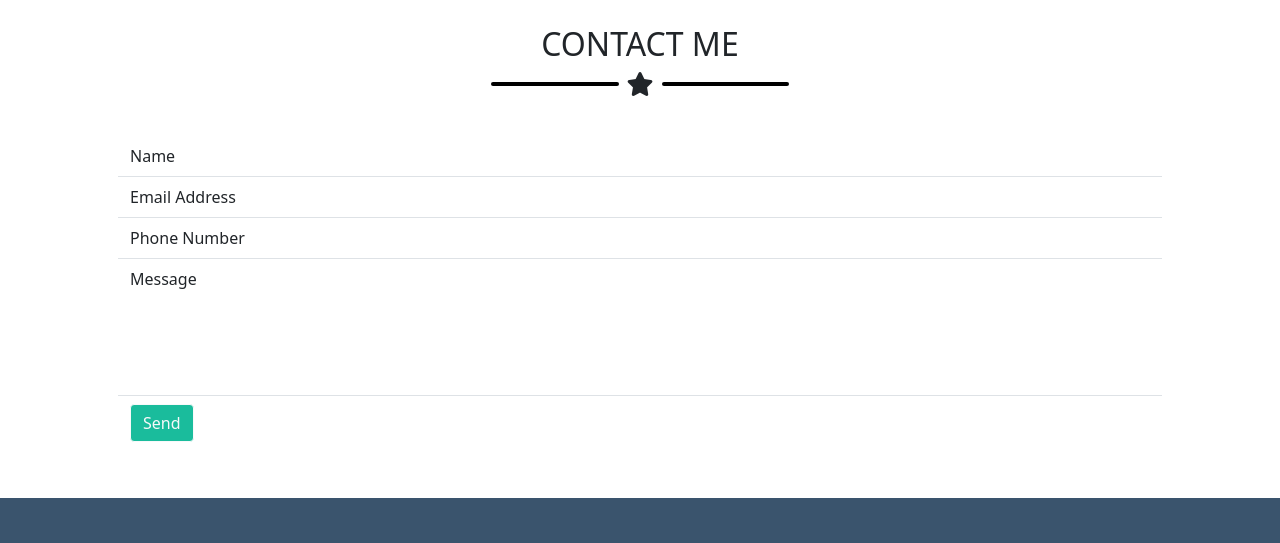
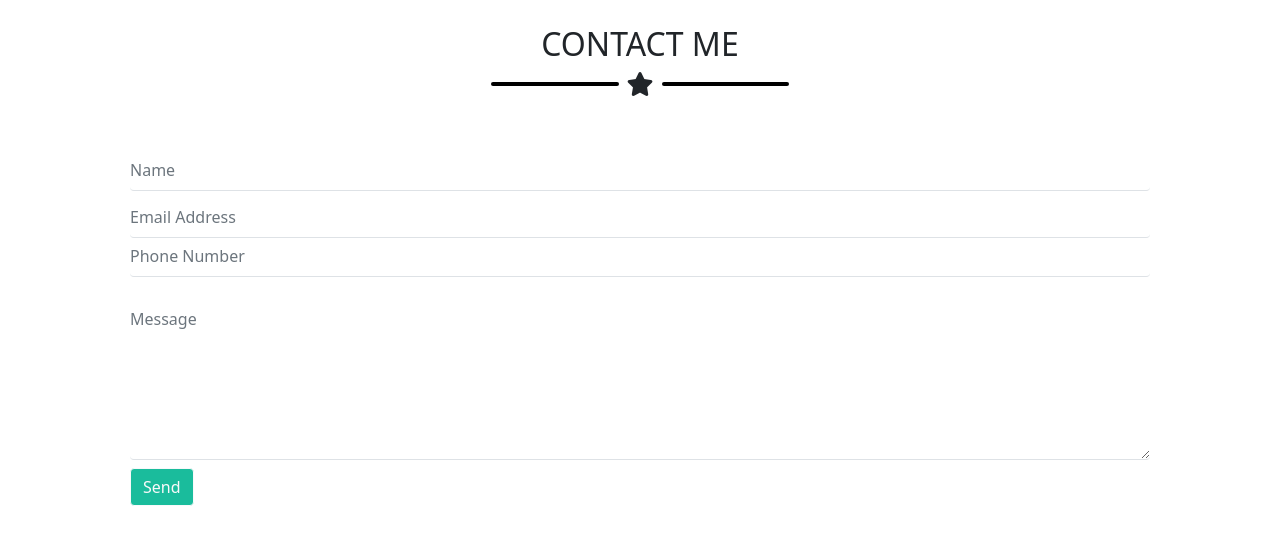
Before and after one commit to lucamagenes/html-css-bootstrap-freelancer, a plain HTML site: page index.html in a window 1280 px wide. Shown: the part 1860-2403 px from the top of the page. Drawn offline with nearby package versions, Linux system fonts and the light colour scheme.

Commit message:
complete contact me section

```diff
--- a/index.html
+++ b/index.html
@@ -196,18 +196,26 @@
                     </div>
                 </div>
 
-                <div class="row px-5 pt-2 pb-5">
-
-                    <div class="col-12 py-2 border-bottom">Name</div>
-                    <div class="col-12 py-2 border-bottom">Email Address</div>
-                    <div class="col-12 py-2 border-bottom">Phone Number</div>
-                    <div class="col-12 py-2">Message</div>
-
+                <div class="px-5 mb-2">
+                    <label for="exampleFormControlInput1" class="form-label"></label>
+                    <input type="name" class="form-control border-0 border-bottom ps-0 pb-2" id="exampleFormControlInput1" placeholder="Name">
+                </div>
+                <div class="px-5 mb-2>
+                    <label for="exampleFormControlInput1" class="form-label"></label>
+                    <input type="email" class="form-control border-0 border-bottom ps-0 pb-2" id="exampleFormControlInput1" placeholder="Email Address">
+                </div>
+                <div class="px-5 mb-0>
+                    <label for="exampleFormControlInput1" class="form-label"></label>
+                    <input type="phone" class="form-control border-0 border-bottom ps-0 pb-2" id="exampleFormControlInput1" placeholder="Phone Number">
+                </div>
+                <div class="px-5 my-0">
+                    <label for="exampleFormControlTextarea1" class="form-label"></label>
+                    <textarea class="form-control border-0 border-bottom ps-0 pb-2" id="exampleFormControlTextarea1" placeholder="Message" rows="6"></textarea>
                 </div>
 
-                <div class="row px-5 pt-5">
+                <div class="row px-5">
 
-                    <div class="col-12 py-2 border-top">
+                    <div class="col-12 py-2">
                         <a href="#" class="btn btn-outline-light">
                             Send
                         </a>
```
